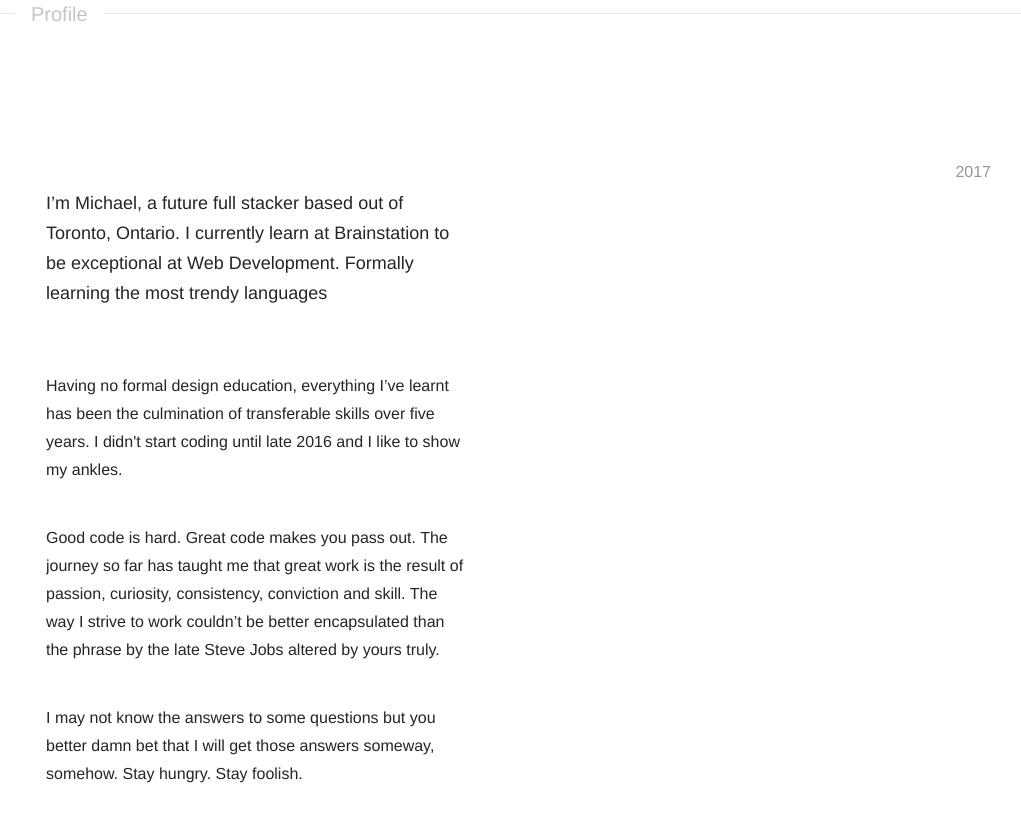
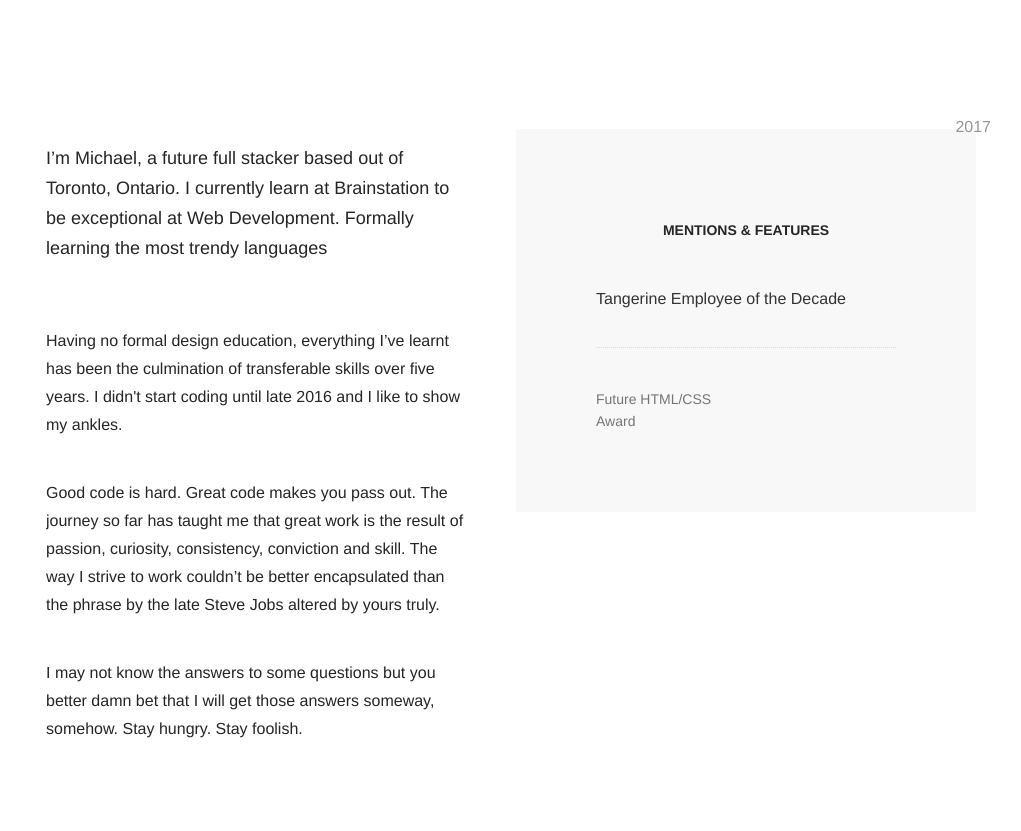
Before and after one commit to domicha/domicha.github.io, a website: page index.html in a window 1280 px wide. Shown: the part 1840-2671 px from the top of the page, without its empty margins (129-1150 px from the left). Drawn offline with nearby package versions, Linux system fonts and the light colour scheme.

Commit message:
push remove nav

```diff
--- a/index.html
+++ b/index.html
@@ -36,7 +36,7 @@
 
    <!-- Intro -->
    <div class="intro">
-      <div>
+      <!--<div>
             <ul class="topnav" id="myTopnav">
             <li><a href="#home">Home</a></li>
             <li><a href="#news">Featured Work</a></li>
@@ -47,7 +47,7 @@
             </li>
       </ul>
 
-      </div>
+      </div>-->
       <div class="container">
          <div class="user-gist">
             <div class="icon-symbol"></div>
--- a/public/styles.css
+++ b/public/styles.css
@@ -189,7 +189,7 @@ h4 {
     float: right;
     background: #F8F8F8;
     padding: 80px;
-    margin: 10px 0 0 40px;
+    margin: 10px 0 0 0px;
     border-radius: 2px;
     -webkit-border-radius: 2px;
     -moz-border-radius: 2px;
```
